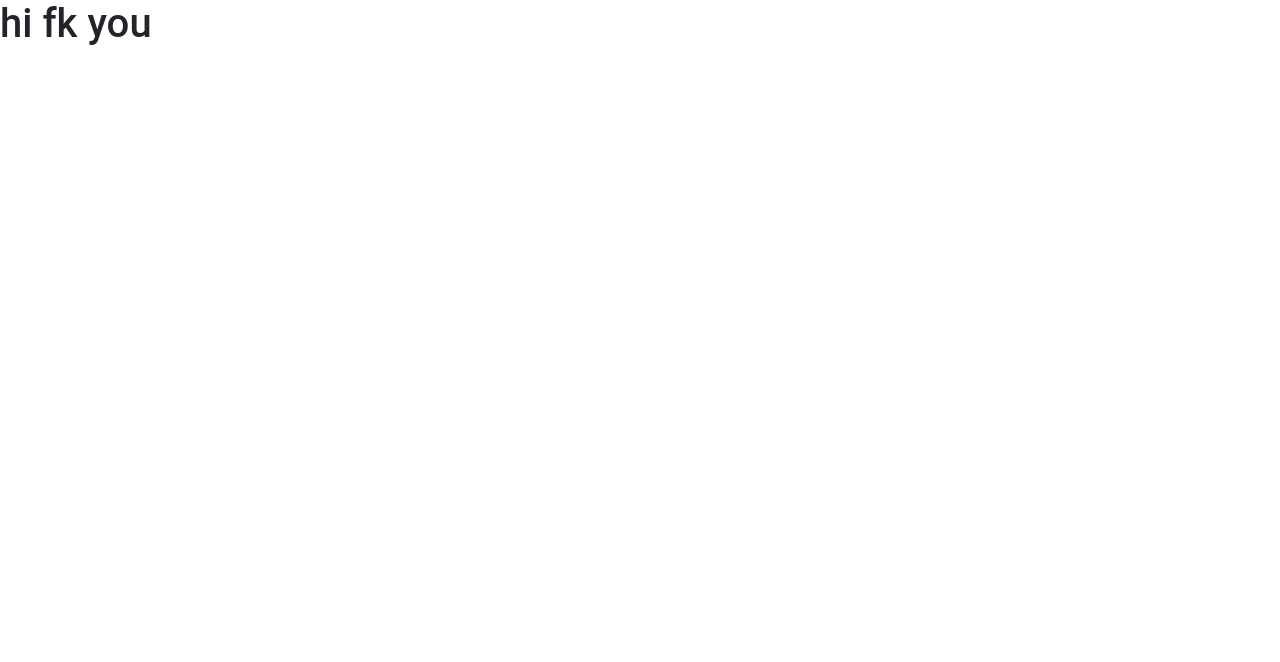
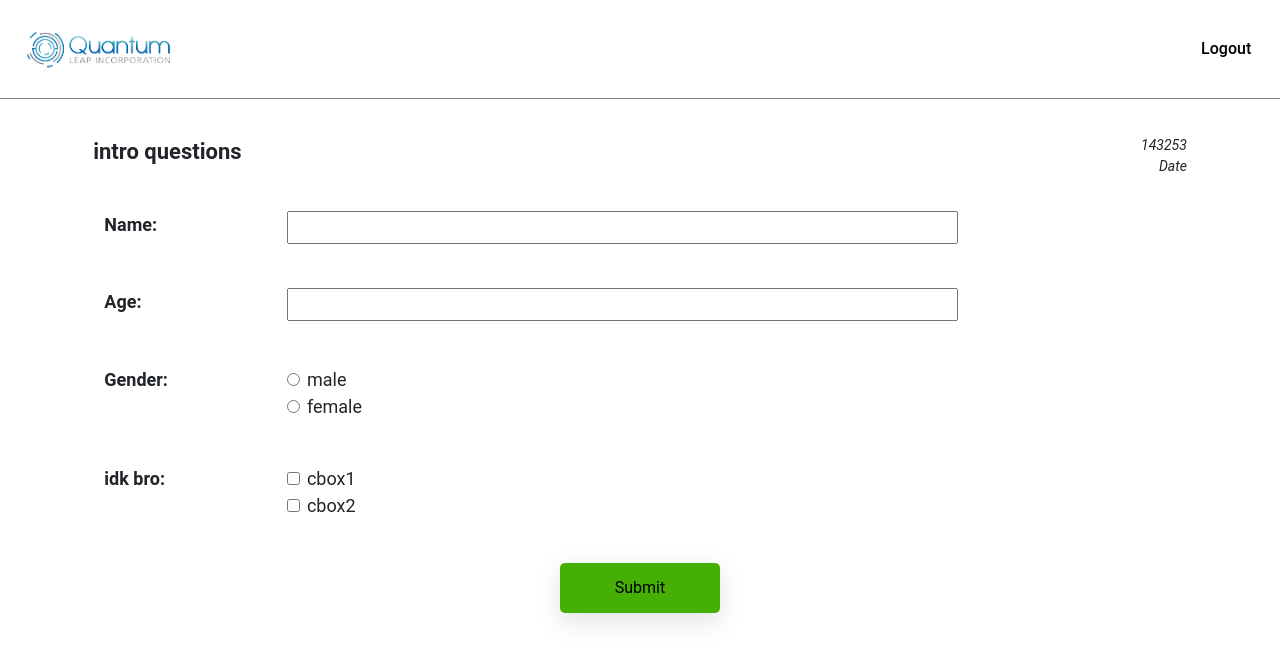
Before and after one commit to domteow/OOPG1T4, a React (Create React App) app in the folder frontend/: page /react/form/1 in a window 1280 px wide. Shown: the top 662 px of the page. Built offline with nearby package versions, Linux system fonts and the light colour scheme; a web font is replaced by a local one.

Commit message:
frontend form thingy
still need fix the checkbox field input

```diff
--- a/frontend/src/index.css
+++ b/frontend/src/index.css
@@ -71,7 +71,7 @@ img {
     justify-content: space-between;
     align-items: center;
     /* above 3 to split formname and button to left & right */
-    padding: 3%;
+    padding: 1.5%;
     text-align: center;
 }
 
@@ -103,3 +103,68 @@ img {
     margin-right: auto;
     box-shadow: rgba(100, 106, 112, 0.2) 0px 8px 24px;
 }
+
+/* FORM PAGE */
+.formPage{
+    width: 95%;
+    margin-left: auto;
+    margin-right: auto;
+    margin-top: 2%;
+}
+
+.formDetailsRow{
+    padding:1%;
+}
+
+.formName{
+    font-weight: bold;
+    font-size: 22px;
+    text-align: left;
+}
+
+.formDeets{
+    font-style: italic;
+    font-size:14px;
+    text-align: right;
+}
+
+.formRow{
+    text-align: center;
+    padding:2%;
+}
+
+.formQuestion{
+    font-weight: 600;
+    font-size: 18px;
+    text-align: left;
+}
+
+.formInput{
+    text-align: left;
+    font-size: 18px;
+}
+
+.inputtext{
+    width:95%;
+}
+
+.formOptionText{
+    margin-left: 1%;
+}
+
+input{
+    font-size: 18px;
+}
+
+.submitButt{
+    border-color: transparent;
+    justify-content: center;
+    text-align: center;
+    margin-left: auto;
+    margin-right: auto;
+    box-shadow: rgba(100, 106, 112, 0.2) 0px 8px 24px;
+    background-color: #46AF05;
+    width: 15%;
+    padding: 1%;
+    border-radius: 5px;
+}
--- a/frontend/src/pages/form.js
+++ b/frontend/src/pages/form.js
@@ -2,26 +2,164 @@ import React from 'react'
 import { useState, useEffect } from 'react'
 import { ReactDOM } from 'react-dom'
 import { Link, Route, Routes, BrowserRouter, useLocation, useParams } from 'react-router-dom'
-// import './index.css'
 import logo from '../assets/quantum.jpg'
 import Container from 'react-bootstrap/Container';
 import Row from 'react-bootstrap/Row';
 import Col from 'react-bootstrap/Col';
+import NavbarVendor from '../navbarvendor'
 
-export default function Form(props) {
-    // const buttonClicked = useLocation()
-    // const formId = buttonClicked.state.formId
-    // console.log(formId)
 
-    // const {state} = useLocation();
-    // const formID = state.formId;
-    // console.log(formID);
+export default function Formpage(props) {
+    // add code to get the form from backend using form id
+    const formID  = useParams();
+    const myForm = {
+        'formNo' : 143253,
+        'formName' : 'intro questions',
+        'questions':{
+            'Name:' : 'text',
+            'Age:' : 'number',
+            'Gender:' : ['radio', 'male', 'female'],
+            'idk bro:' : ['checkbox', 'cbox1', 'cbox2']
+        }
+    }
+    const questions = myForm['questions'];
 
-    const formID  = useParams();
-    console.log(formID);
+    // to create useState values
+    const initialValues = {};
+    for (let key in questions){
+        if (questions[key][0] == 'checkbox'){
+            console.log(key);
+            initialValues[key] = [];
+        }
+        else{
+            initialValues[key] = '';
+        }
+    }
+    console.log(initialValues);
+
+    const [values, setValues] = useState(initialValues);
+
+    const handleChange = (e) => {
+        const { name, value } = e.target;
+        if (e.target.type == 'checkbox'){
+            setValues({
+                ...values,
+                [name]: [...value],
+            });
+        }
+        else{
+            setValues({
+                ...values,
+                [name]: value,
+            });
+        }
+
+    };
+
+    // to submit the form
+    const submit = () => {
+        console.log(values);
+        alert(JSON.stringify(values));
+    }
+    console.log(values);
 
     return (
-        <h1>hi fk you </h1>
-    )
+        <>
+            <NavbarVendor />
 
+            <Container className='formPage'>
+                <Row className='formDetailsRow'>
+                    <Col className='formName'>
+                        {myForm['formName']}
+                    </Col>
+
+                    <Col className='formDeets'>
+                        <div>
+                            {myForm['formNo']}
+                        </div>
+                        <div>
+                            Date
+                        </div>
+                    </Col>
+                </Row>
+
+
+                <form>
+                    {Object.keys(questions).map((question, qnIndex)=>{
+                        const inputType = questions[question];
+
+                        if (typeof(inputType) == 'string'){
+                            return(
+                                <fieldset>
+                                    <Row className='formRow'>
+                                        <Col xs={6} md={4} xl={2} className='formQuestion'>
+                                            {question}
+                                        </Col>
+                                        <Col xs={12} md={8} className='formInput'>
+                                            <input name={question} className='inputtext' type={inputType} id={question} onChange={handleChange} />
+                                        </Col>
+                                    </Row>
+                                </fieldset>
+                            )
+                        }
+                        else{
+                            const typeMultiSelect = inputType[0];
+                            const multiOptions = inputType.slice();
+                            multiOptions.splice(0,1);
+
+                            if (typeMultiSelect == 'radio'){
+                                return (
+                                    <fieldset>
+                                        <Row className='formRow'>
+                                            <Col xs={6} md={4} xl={2} className='formQuestion'>
+                                                {question}
+                                            </Col>
+                                            <Col xs={12} md={8} className='formInput'>
+                                                {multiOptions.map(option =>{
+                                                    return(
+                                                        <div>
+                                                            <input type={typeMultiSelect} id={option} name={question} value = {option} onChange={handleChange}/>
+                                                            <span className='formOptionText'>{option}</span>
+                                                        </div>
+                                                    )
+                                                })}
+                                            </Col>
+                                        </Row>
+                                    </fieldset>
+                                )
+                            }
+                            else{
+                                return (
+                                    <fieldset>
+                                        <Row className='formRow'>
+                                            <Col xs={6} md={4} xl={2} className='formQuestion'>
+                                                {question}
+                                            </Col>
+                                            <Col xs={12} md={8} className='formInput'>
+                                                {multiOptions.map(option =>{
+                                                    return(
+                                                        <div>
+                                                            <input type={typeMultiSelect} id={option} name={question} value = {option} onChange={handleChange}/>
+                                                            <span className='formOptionText'>{option}</span>
+                                                        </div>
+                                                    )
+                                                })}
+                                            </Col>
+                                        </Row>
+                                    </fieldset>
+                                )
+                            }
+                        }
+                    }
+                    )}
+                    <Row className='formRow'>
+                        <Col>
+                            <button className='submitButt' onClick={submit}>Submit</button>
+                        </Col>
+                    </Row>
+                    {/* <button type="reset" onClick={reset}>Reset</button> */}
+                </form>
+
+            </Container>
+        </>)
 }
```
